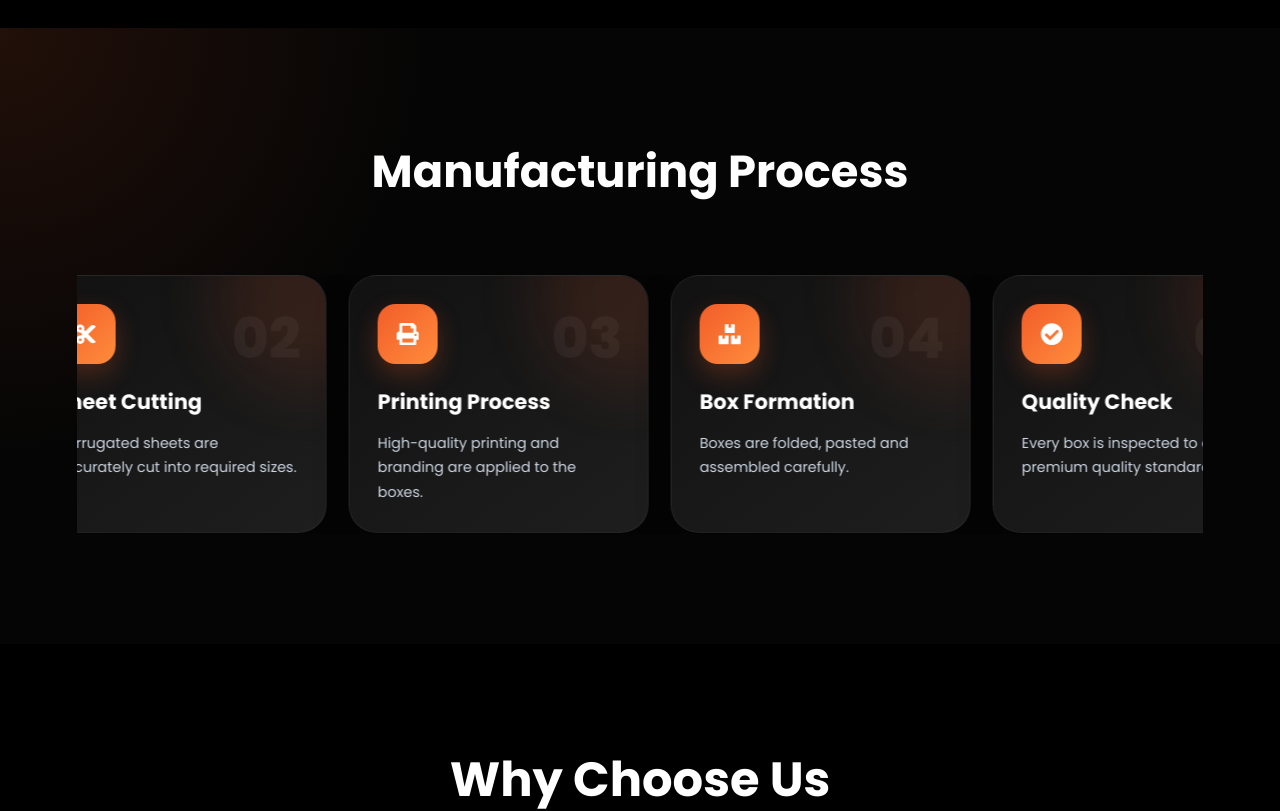
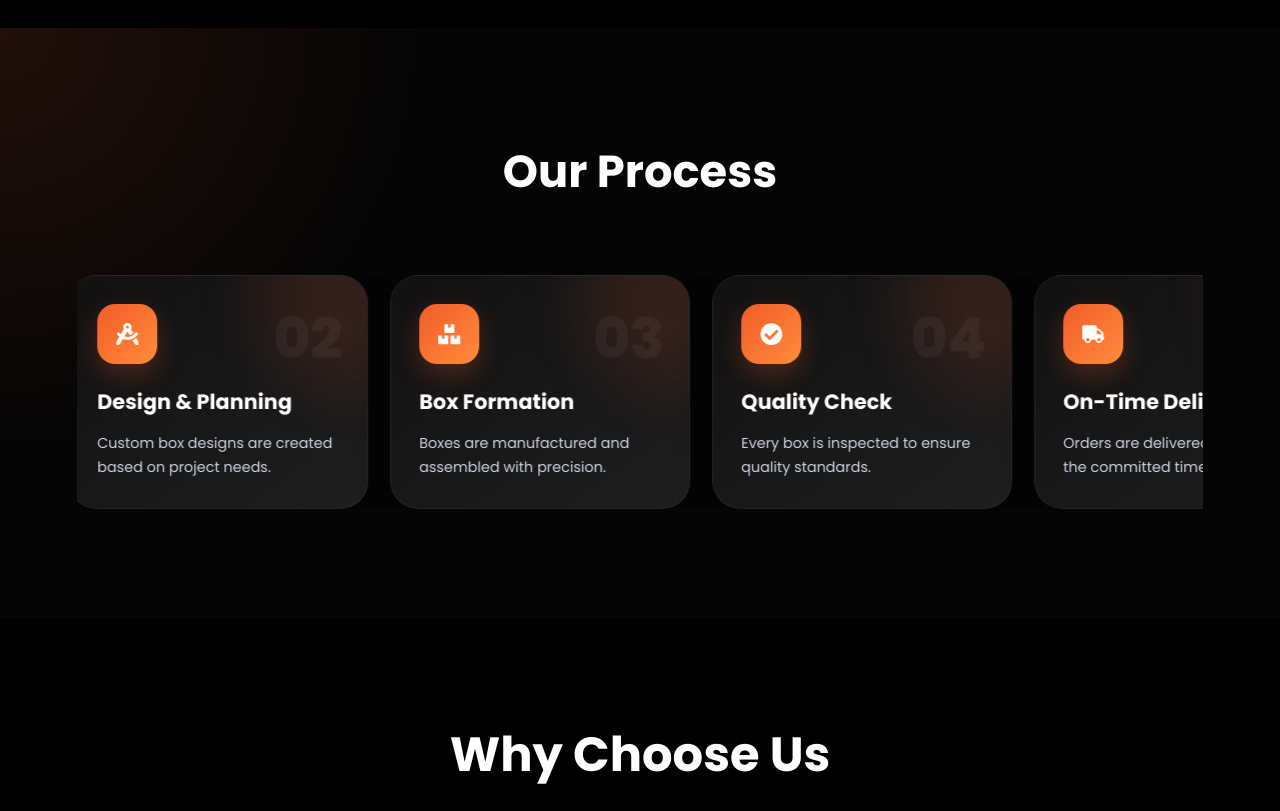
Before and after one commit to chandruvasanthi/vrpackage, a React (Vite) app: page / in a window 1280 px wide. Shown: the part 2920-3731 px from the top of the page. Built offline with nearby package versions, Linux system fonts and the light colour scheme.

Commit message:
sixth commit

```diff
--- a/src/components/Contact.jsx
+++ b/src/components/Contact.jsx
@@ -84,7 +84,7 @@ function Contact() {
 
                 {/* <a href='mailto:vrpackageboxes@gmail.com'> */}
                 <a href='mailto:chandrutas007@gmail.com'>
-                  <p> vrpackageboxes@gmail.com </p>
+                  <p> vrpackageofficial@gmail.com </p>
                 </a>
               </div>
             </div>
--- a/src/components/Footer.jsx
+++ b/src/components/Footer.jsx
@@ -39,7 +39,10 @@ function Footer() {
             {/* <a href='#'> <FaFacebookF /></a> */}
             <a href='#'><FaInstagram /> </a>
             {/* <a href='#'><FaLinkedinIn /> </a> */}
-            <a href='https://wa.me/916381506536'><FaWhatsapp /> </a>
+
+            <a href='https://wa.me/916381506536' target='_blank' rel='noopener noreferrer' >
+               <FaWhatsapp />
+             </a>
            </div>
 
         </div>
@@ -53,19 +56,40 @@ function Footer() {
           <a href='#contact'>Contact</a>
       </div>
 
-        <div className='footer-links'>
-          <h3>Our Products</h3>
-          <a href='#'>Corrugated Boxes</a>
-          <a href='#'>Printed Boxes</a>
-          <a href='#'>Heavy Duty Boxes</a>
-          <a href='#'>Corrugated Rolls</a>
-          <a href='#'>Corrugated Sheets</a>
-        </div>
+
+
+<div className="footer-links">
+  <h3>Our Products</h3>
+
+  <Link to="/product/corrugated-boxes">
+    Corrugated Boxes
+  </Link>
+
+  <Link to="/product/Printed Packaging Boxes">
+    Printed Boxes
+  </Link>
+
+  <Link to="/product/Heavy Duty Boxes">
+    Heavy Duty Boxes
+  </Link>
+
+  <Link to="/product/Corrugated Rolls">
+    Corrugated Rolls
+  </Link>
+
+  <Link to="/product/Corrugated Sheets">
+    Corrugated Sheets
+  </Link>
+</div>
 
         <div className='footer-contact'>
           <h3>Contact Info</h3>
-          <p> +91 6381506536 </p>
-          <p> vrpackageboxes@gmail</p>
+         <a href='tel:6381506536'> <p>  +91 6381506536 </p>  </a>
+
+            {/* <a href='mailto:vrpackageboxes@gmail.com'> */}
+          <a href='mailto:chandrutas007@gmail.com'>
+              <p> vrpackageofficial@gmail.com </p>
+          </a>
            <p> Salem, Tamil Nadu. </p>
         </div>
 
--- a/src/components/Process.css
+++ b/src/components/Process.css
@@ -50,6 +50,8 @@
   backdrop-filter: blur(10px);
   transition: 0.5s;
   box-shadow: 0 15px 35px rgba(0,0,0,0.3);
+    transform: translateZ(0);
+  backface-visibility: hidden;
 }
 
 .process-card:hover {
--- a/src/components/Process.jsx
+++ b/src/components/Process.jsx
@@ -8,12 +8,12 @@ function Process() {
 
     <section className='process-section' id='process'>
       <div className='process-heading'>
-        <h2>  Manufacturing Process </h2>
+        <h2> Our Process </h2>
        </div>
 
       <div className='horizontal-scroll'>
 
-        <motion.div
+        {/* <motion.div
           className='process-track'
           animate={{
     x: ['0px', '-1800px']
@@ -27,8 +27,20 @@ function Process() {
       ease: 'linear'
     }
   }}
-        >
+        > */}
 
+
+<motion.div
+  className='process-track'
+  animate={{
+    x: ['0%', '-50%']
+  }}
+  transition={{
+    duration: 32,
+    ease: 'linear',
+    repeat: Infinity,
+  }}
+>
           {/* FIRST SET */}
 
           {processData.map((item) => (
--- a/src/data/processData.jsx
+++ b/src/data/processData.jsx
@@ -1,49 +1,39 @@
-import {FaPencilRuler,FaCut,FaPrint,FaBoxes,FaCheckCircle,FaTruck} from 'react-icons/fa'
+import {FaSearch, FaDraftingCompass,FaPencilRuler,FaCut,FaPrint,FaBoxes,FaCheckCircle,FaTruck} from 'react-icons/fa'
 
 const processData = [
-
   {
     id: 1,
-    icon: <FaPencilRuler />,
-    title: 'Design & Planning',
-    description:'Custom box designs are created based on customer requirements.'
+     icon: <FaSearch />,
+    title: 'Requirement Analysis',
+    description: 'Customer requirements are carefully analyzed.'
   },
 
   {
     id: 2,
-    icon: <FaCut />,
-    title: 'Sheet Cutting',
-    description:'Corrugated sheets are accurately cut into required sizes.'
+      icon: <FaDraftingCompass />,
+    title: 'Design & Planning',
+    description: 'Custom box designs are created based on project needs.'
   },
 
   {
     id: 3,
-    icon: <FaPrint />,
-    title: 'Printing Process',
-    description:'High-quality printing and branding are applied to the boxes.'
+    icon: <FaBoxes />,
+    title: 'Box Formation',
+    description: 'Boxes are manufactured and assembled with precision.'
   },
 
   {
     id: 4,
-    icon: <FaBoxes />,
-    title: 'Box Formation',
-    description:'Boxes are folded, pasted and assembled carefully.'
+    icon: <FaCheckCircle />,
+    title: 'Quality Check',
+    description: 'Every box is inspected to ensure quality standards.'
   },
 
   {
     id: 5,
-    icon: <FaCheckCircle />,
-    title: 'Quality Check',
-    description:'Every box is inspected to ensure premium quality standards.'
-  },
-
-  {
-    id: 6,
     icon: <FaTruck />,
-    title: 'Packaging & Delivery',
-    description:'Finished products are packed and delivered safely to clients.'
+    title: 'On-Time Delivery',
+    description: 'Orders are delivered safely within the committed timeline.'
   }
-
-]
-
+];
 export default processData;
```
